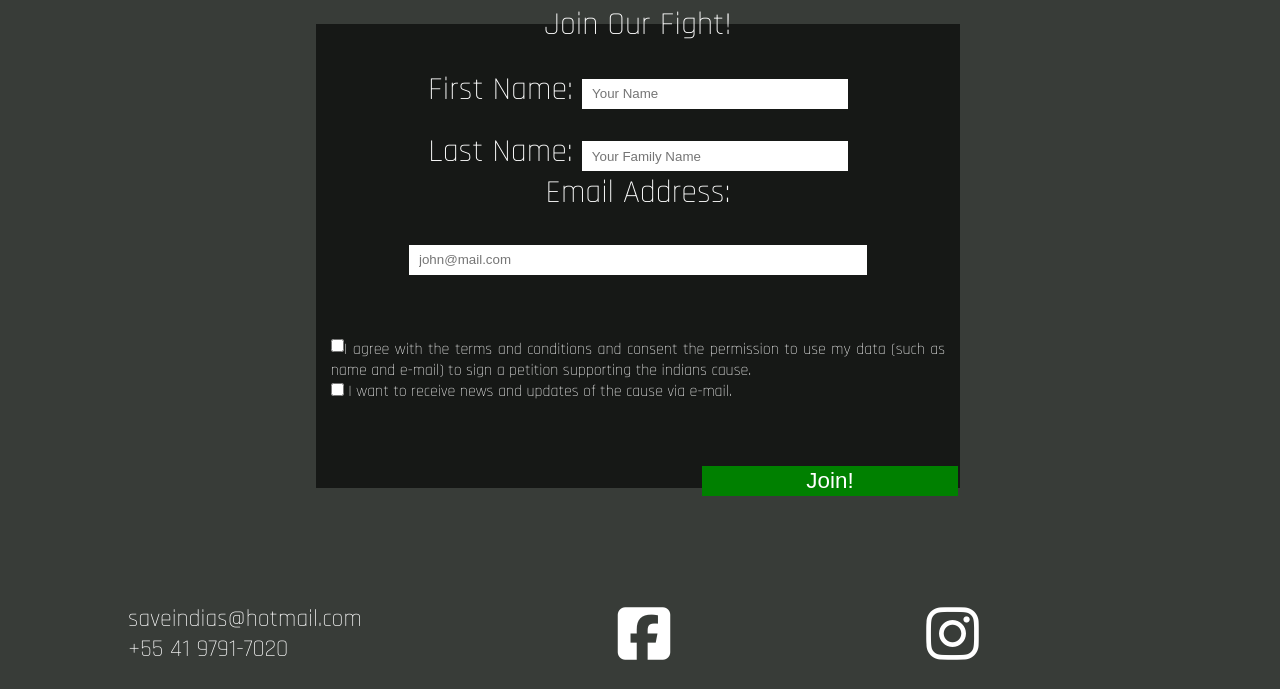
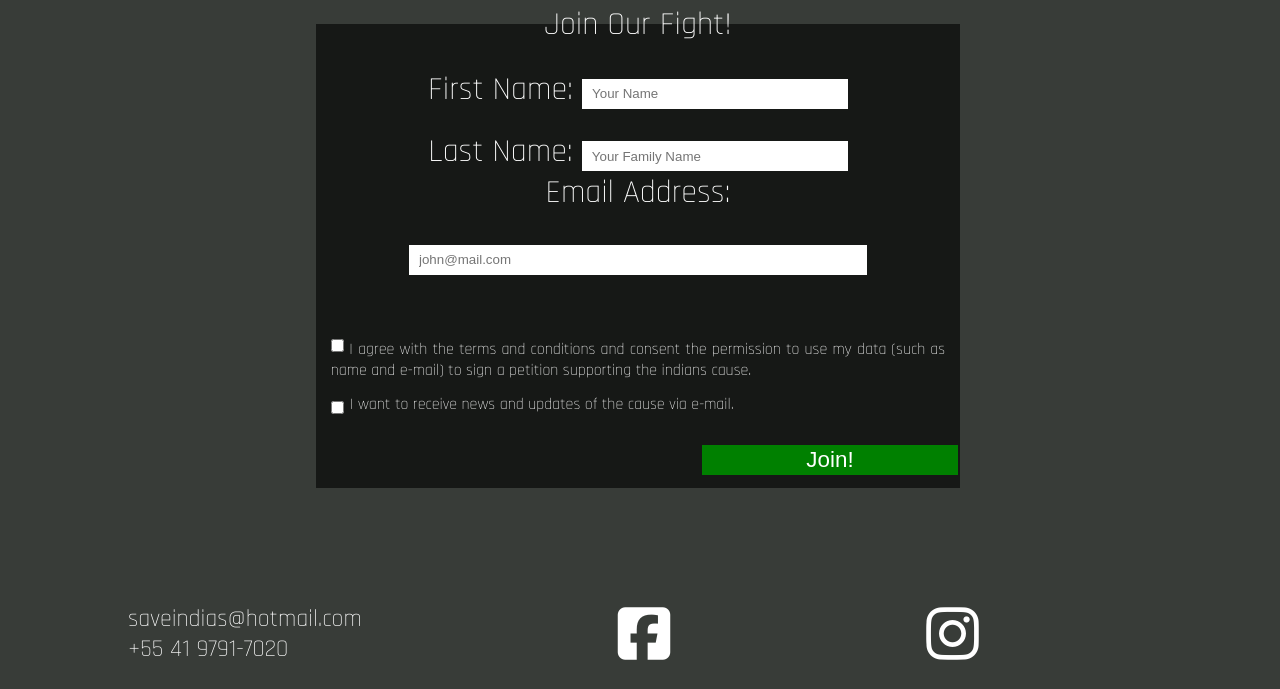
Before and after one commit to Vepp1/indians-live, a plain HTML site: page index.html in a window 1280 px wide. Shown: the part 1322-2011 px from the top of the page. Drawn offline with Linux system fonts and the light colour scheme.

Commit message:
Fix join our fight checkbox positioning

```diff
--- a/assets/css/style.css
+++ b/assets/css/style.css
@@ -173,16 +173,27 @@ input[type=email] {
     margin: 5% auto auto 0;
 }
 
-/* label[for="terms"] {
-    font-size: 50%;
-    float: right;
-    text-align: justify;
-    margin: 5% 5%;
-} */
-
 input[id="terms"] {
     float: left;
+    position: absolute;
+}
+
+input[id="newst"] {
+    float: left;
+    position: absolute;
+    margin-top: 20px;
+}
+
+label[for="terms"] {
     position: relative;
+    margin-left: 3%;
+
+}
+
+label[for="newst"] {
+    position: absolute;
+    margin-left: 1.5%;
+    margin-top: 1%;
 }
 
 #agree {
--- a/index.html
+++ b/index.html
@@ -15,7 +15,7 @@
         <nav>
             <ul id="menu">
                 <li>
-                    <a href="#join">Join the Fight</a>
+                    <a href="#join">Join Our Fight</a>
                 </li>
                 <li>
                     <a href="gallery.html">Gallery</a>
```
